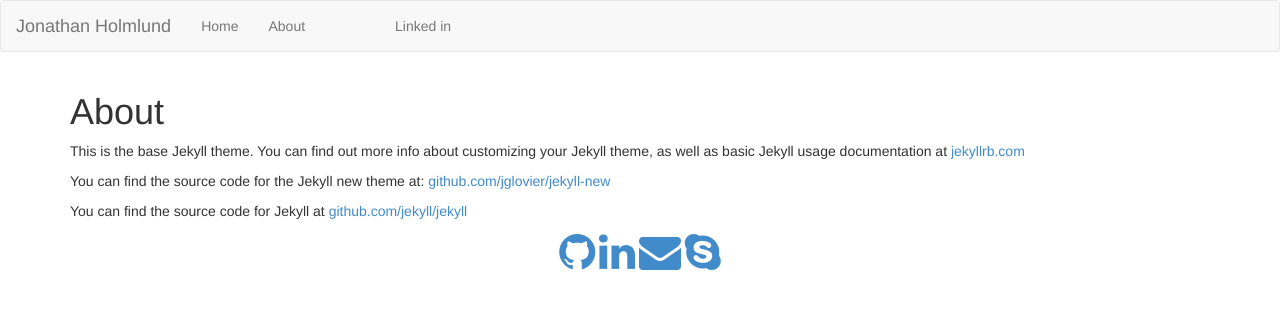
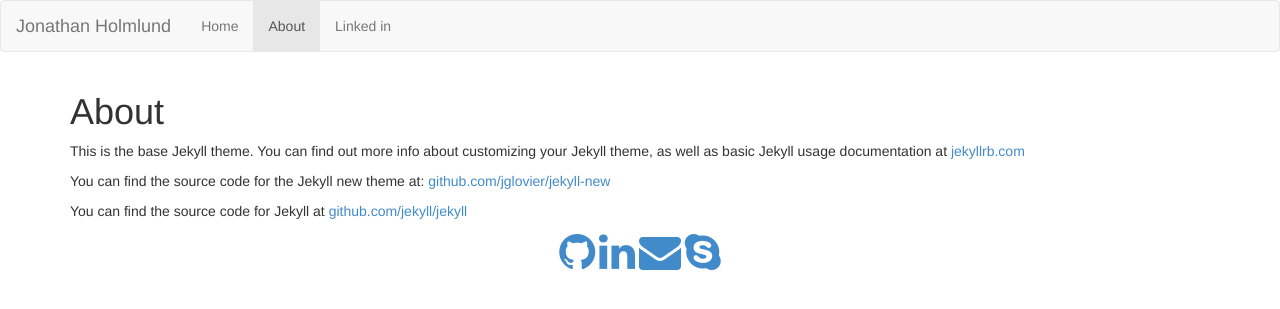
Before and after one commit to Jonoh89/jonoh89.github.io, a Jekyll site: the page built from about.md, in a window 1280 px wide. Shown: the top 309 px of the page. Built offline with Jekyll 4.4.1, drawn with Linux system fonts in a browser that asks for light colours.

Commit message:
fix header and added active tab

```diff
--- a/_includes/header.html
+++ b/_includes/header.html
@@ -13,10 +13,8 @@
 
       <div class="collapse navbar-collapse" id="navbar-collapse">
           <ul class="nav navbar-nav" ng-controller="NavBarCtrl">
-              <li><a href="/">Home</a></li>
-              {% for page in site.pages %}
-              <li><a href="{{ page.url | prepend: site.baseurl }}">{{ page.title }}</a></li>
-              {% endfor %}
+              <li {% if page.url == '/' %}class="active" {% endif %}><a href="/">Home</a></li>
+              <li {% if page.url == '/about/' %}class="active" {% endif %}><a href="/about">About</a></li>
               <li><a href="http://uk.linkedin.com/in/jonathanholmlund">Linked in</a></li>
           </ul>
       </div>
```
